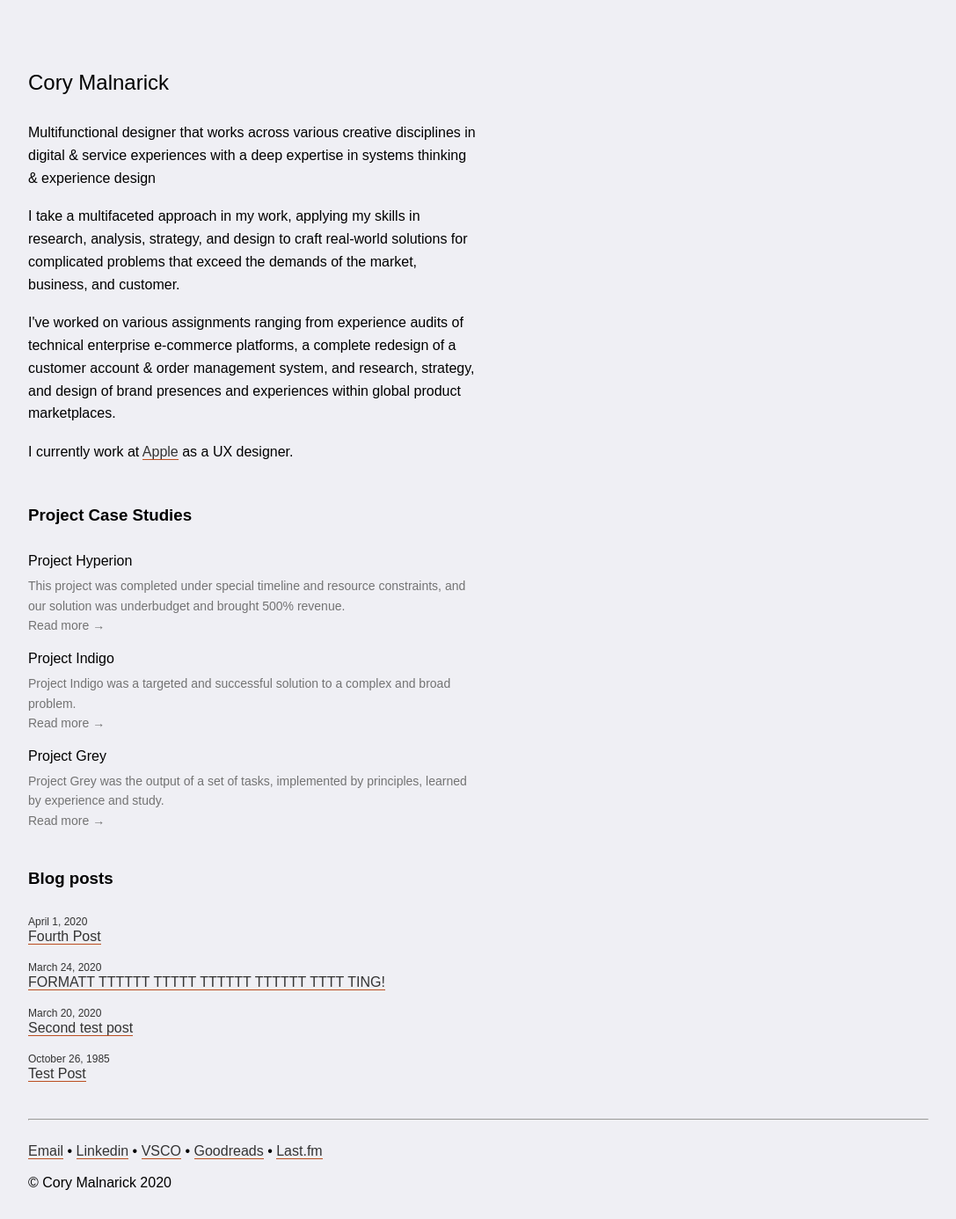
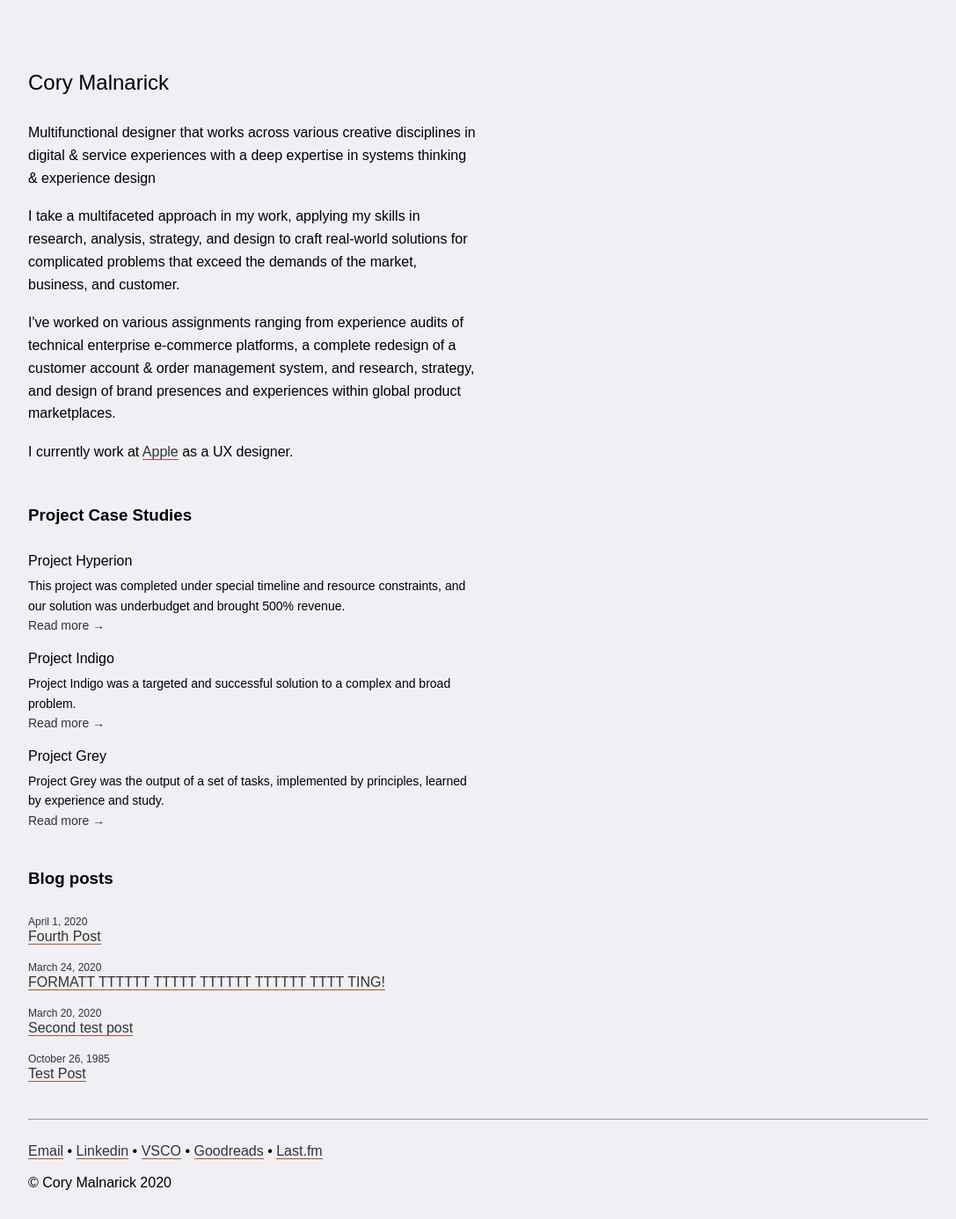
Before and after one commit to foundmonster/foundmonster.github.io, a Jekyll site: the page built from index.html, in a window 1280 px wide. Shown: the whole page at 88% size, without its empty margins (96-1183 px from the left). Built offline with Jekyll 4.4.1, drawn with Linux system fonts in a browser that asks for light colours; some web fonts are replaced.

Commit message:
changing color of project desc. and read more links

```diff
--- a/_sass/main.scss
+++ b/_sass/main.scss
@@ -122,13 +122,11 @@ li {
     padding-top: 2px;
     padding-bottom: 2px;
     font-size: 14px;
-    color: rgb(115, 115, 115);
 }
 
 a:link.projectlistlink {
     text-decoration: none;
     font-size: 14px;
-    color: #737373;
     border-bottom: 0px;
     padding-top:2px;
 }
```
